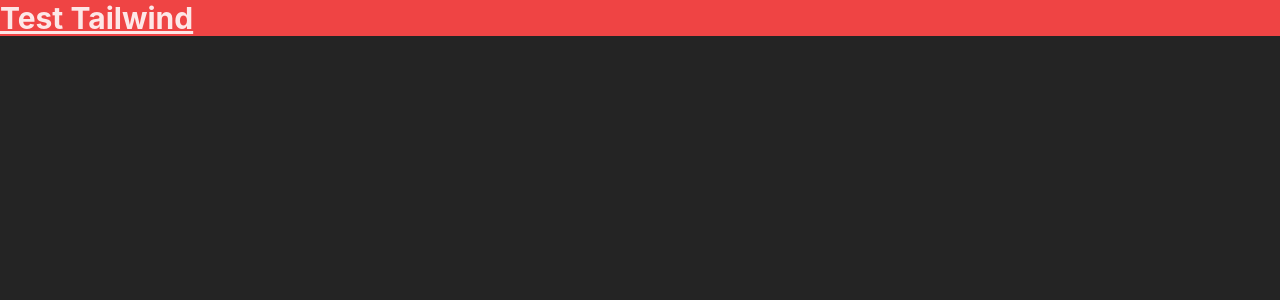
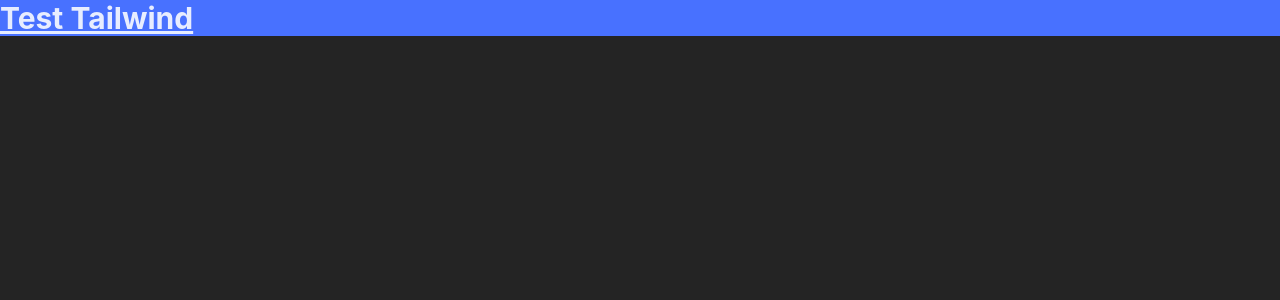
Before and after one commit to shubhamsingaal/JK-bross, a React (Vite) app: page / in a window 1280 px wide. Shown: the top 300 px of the page. Built offline with nearby package versions, Linux system fonts and the light colour scheme.

Commit message:
feat: Theme setup test

```diff
--- a/src/App.jsx
+++ b/src/App.jsx
@@ -4,7 +4,7 @@
 
   return (
     <div>
-    <h1 className="text-3xl font-bold underline bg-red-500">
+    <h1 className="text-3xl font-bold underline bg-primary">
         Test Tailwind
     </h1>
 
--- a/tailwind.config.js
+++ b/tailwind.config.js
@@ -6,6 +6,9 @@
   ],
   theme: {
     extend: {
+      colors: {
+        primary: "#4871FF"
+      },
       fontFamily:{
         sans: ['sans-serif'],
         serif: ['serif'],
```
